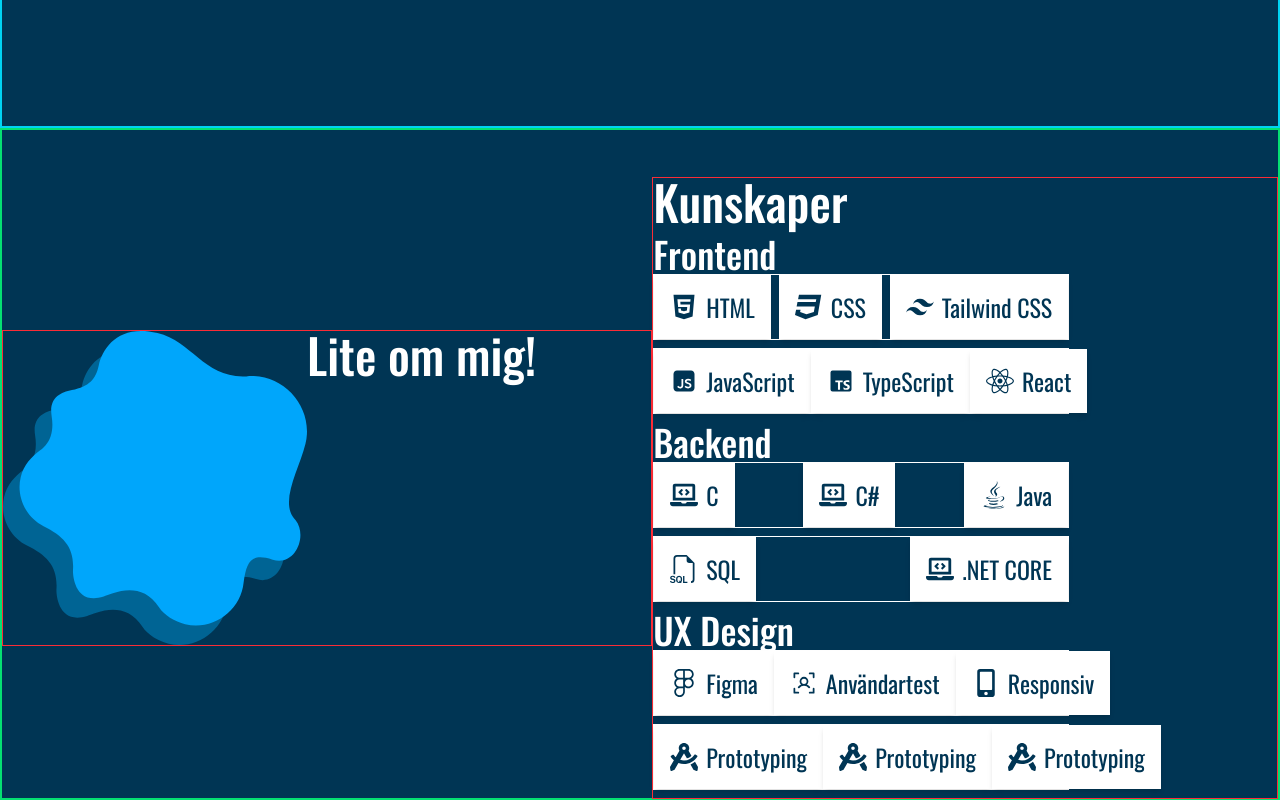
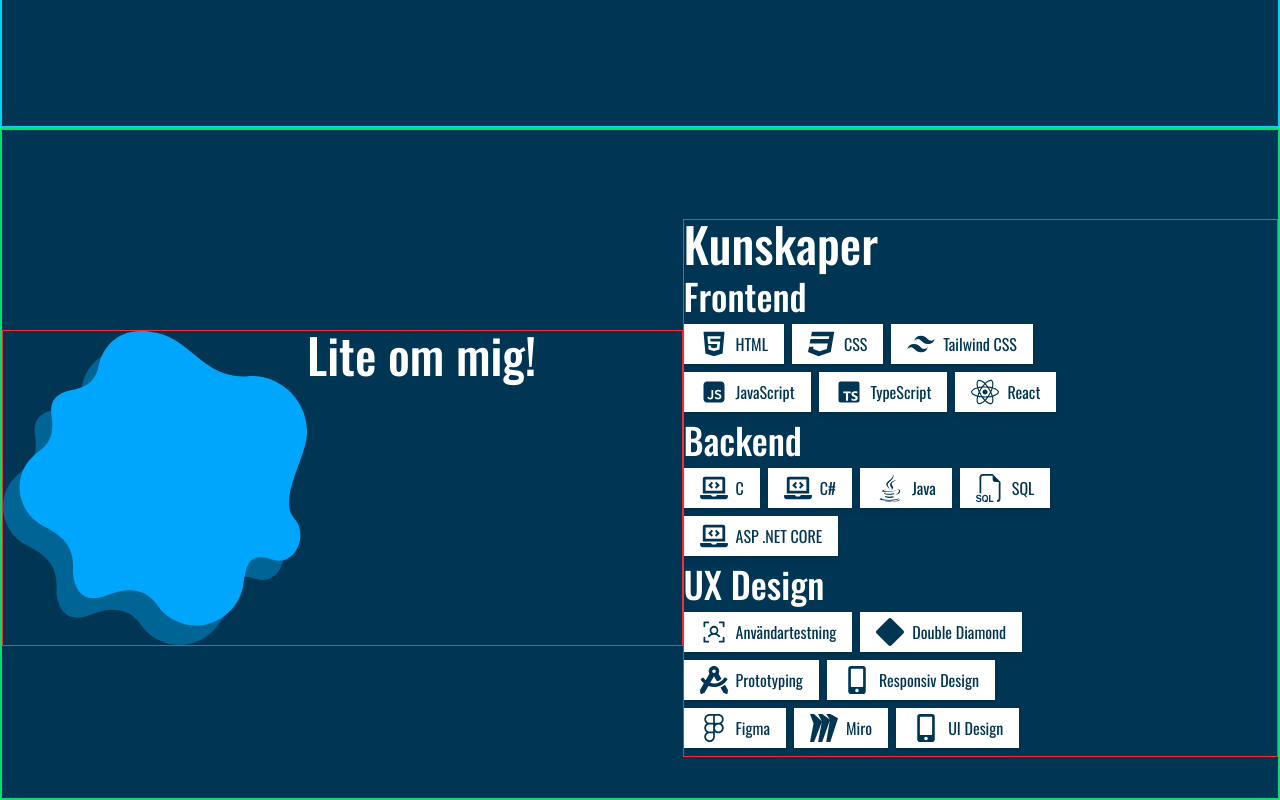
Before and after one commit to viktorcarrick/vcportfolio, a React (Vite) app: page / in a window 1280 px wide. Shown: the part 1344-2144 px from the top of the page. Built offline with nearby package versions, Linux system fonts and the light colour scheme; what tailwindcss-motion would draw is missing.

Commit message:
fixat kunskaps-sektionen

```diff
--- a/src/App.tsx
+++ b/src/App.tsx
@@ -14,9 +14,11 @@
   FaDraftingCompass,
 } from "react-icons/fa";
 import { RiTailwindCssFill, RiJavascriptFill } from "react-icons/ri";
+import { SiMiro } from "react-icons/si";
 import { BiLogoTypescript } from "react-icons/bi";
 import { BsFiletypeSql } from "react-icons/bs";
 import { PiUserFocus } from "react-icons/pi";
+import { FaDiamond } from "react-icons/fa6";
 import GridItemComponent from "./components/GridItemComponent";
 import GridComponent from "./components/GridComponent";
 
@@ -92,7 +94,7 @@
           </div>
           <div className="border border-red-500 flex-grow">
             <h3 className="text-5xl text-white font-medium mb-2">Kunskaper</h3>
-            <h3 className="text-4xl text-white font-medium">Frontend</h3>
+            <h3 className="text-4xl text-white font-medium mb-2">Frontend</h3>
             {/**GÖR OM KOMPONENTEN TILL EN RAD MED FLEX ISTÄLLET */}
             <GridComponent>
               <GridItemComponent icon={FaHtml5} text="HTML"></GridItemComponent>
@@ -116,7 +118,7 @@
                 text="React"
               ></GridItemComponent>
             </GridComponent>
-            <h3 className="text-4xl text-white font-medium">Backend</h3>
+            <h3 className="text-4xl text-white font-medium mb-2">Backend</h3>
             <GridComponent>
               <GridItemComponent
                 icon={FaLaptopCode}
@@ -127,30 +129,26 @@
                 text="C#"
               ></GridItemComponent>
               <GridItemComponent icon={FaJava} text="Java"></GridItemComponent>
-            </GridComponent>
-            <GridComponent>
               <GridItemComponent
                 icon={BsFiletypeSql}
                 text="SQL"
               ></GridItemComponent>
+            </GridComponent>
+            <GridComponent>
               <GridItemComponent
                 icon={FaLaptopCode}
-                text=".NET CORE"
+                text="ASP .NET CORE"
               ></GridItemComponent>
             </GridComponent>
-            <h3 className="text-4xl text-white font-medium">UX Design</h3>
+            <h3 className="text-4xl text-white font-medium mb-2">UX Design</h3>
             <GridComponent>
               <GridItemComponent
-                icon={FaFigma}
-                text="Figma"
+                icon={PiUserFocus}
+                text="Användartestning"
               ></GridItemComponent>
               <GridItemComponent
-                icon={PiUserFocus}
-                text="Användartest"
-              ></GridItemComponent>
-              <GridItemComponent
-                icon={FaMobileAlt}
-                text="Responsiv"
+                icon={FaDiamond}
+                text="Double Diamond"
               ></GridItemComponent>
             </GridComponent>
             <GridComponent>
@@ -159,12 +157,19 @@
                 text="Prototyping"
               ></GridItemComponent>
               <GridItemComponent
-                icon={FaDraftingCompass}
-                text="Prototyping"
+                icon={FaMobileAlt}
+                text="Responsiv Design"
               ></GridItemComponent>
+            </GridComponent>
+            <GridComponent>
               <GridItemComponent
-                icon={FaDraftingCompass}
-                text="Prototyping"
+                icon={FaFigma}
+                text="Figma"
+              ></GridItemComponent>
+              <GridItemComponent icon={SiMiro} text="Miro"></GridItemComponent>
+              <GridItemComponent
+                icon={FaMobileAlt}
+                text="UI Design"
               ></GridItemComponent>
             </GridComponent>
           </div>
--- a/src/components/GridComponent.tsx
+++ b/src/components/GridComponent.tsx
@@ -6,7 +6,7 @@
   return (
     <>
       {/**border border-white grid grid-cols-[auto_auto_auto] grid-rows-2 gap-x-2 pr-4 pt-4 w-fit */}
-      <div className="border border-white flex flex-row  w-4/6 justify-between mb-2">
+      <div className="flex flex-row justify-start gap-x-2 mb-2 w-md">
         {children}
       </div>
     </>
--- a/src/components/GridItemComponent.tsx
+++ b/src/components/GridItemComponent.tsx
@@ -11,7 +11,7 @@
 }) => {
   return (
     <>
-      <div className="bg-white p-4 text-2xl text-bgblue flex flex-row items-center justify-start shadow-md h-3/4">
+      <div className="bg-white p-4 text-md text-bgblue flex flex-row items-center justify-start shadow-md h-10">
         <Icon className="w-7 h-7 mr-2" />
         <p>{text}</p>
       </div>
```
